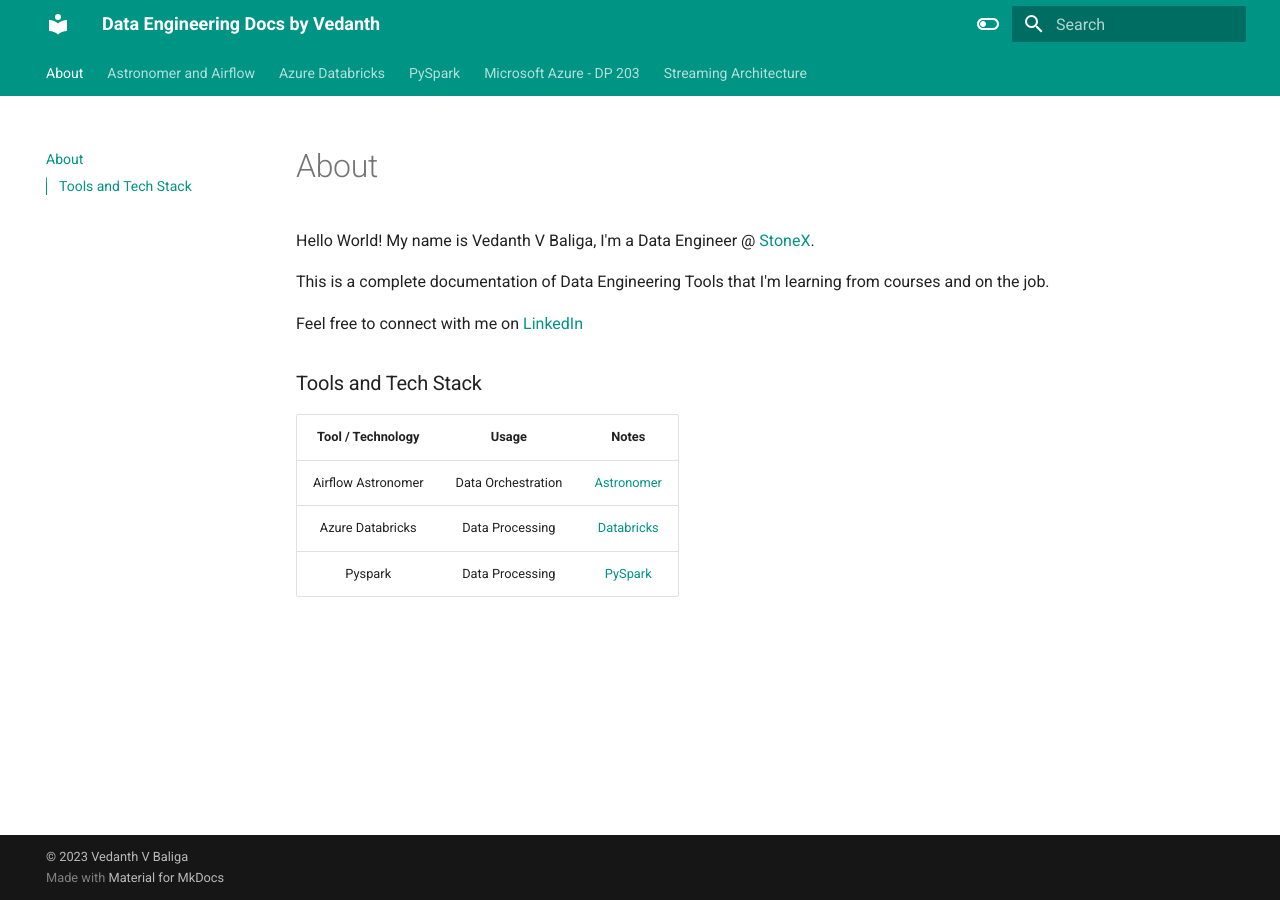
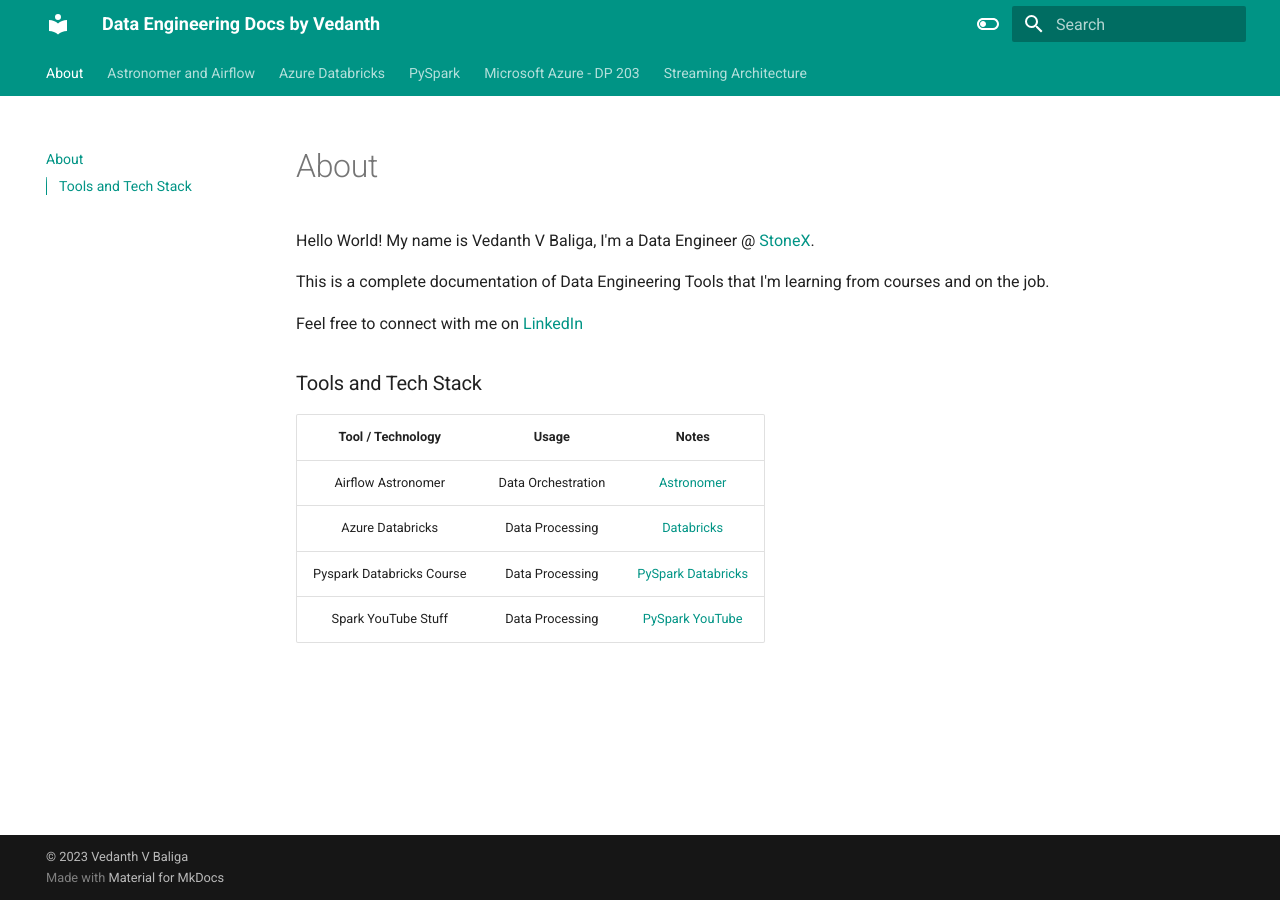
Before and after one commit to vedanthv/data-engg-docs, an MkDocs documentation site: the page built from docs/index.md, in a window 1280 px wide. Built offline with MkDocs 1.6.1 and Material for MkDocs 9.7.7, drawn with Linux system fonts in a browser that asks for light colours.

Commit message:
Update index.md

```diff
--- a/docs/index.md
+++ b/docs/index.md
@@ -10,4 +10,5 @@
 | :---:   | :---: | :---: |
 | Airflow Astronomer | Data Orchestration | [Astronomer](https://vedanthv.github.io/data-engg-docs/astronomer/)|
 | Azure Databricks | Data Processing | [Databricks](https://vedanthv.github.io/data-engg-docs/databricks/)|
-| Pyspark | Data Processing | [PySpark](https://vedanthv.github.io/data-engg-docs/PySpark/)|
+| Pyspark Databricks Course | Data Processing | [PySpark Databricks](https://github.com/vedanthv/data-engg-docs/blob/main/docs/Spark_Databricks_Course)|
+| Spark YouTube Stuff | Data Processing | [PySpark YouTube](https://github.com/vedanthv/data-engg-docs/blob/main/docs/Spark_YT)|
```
